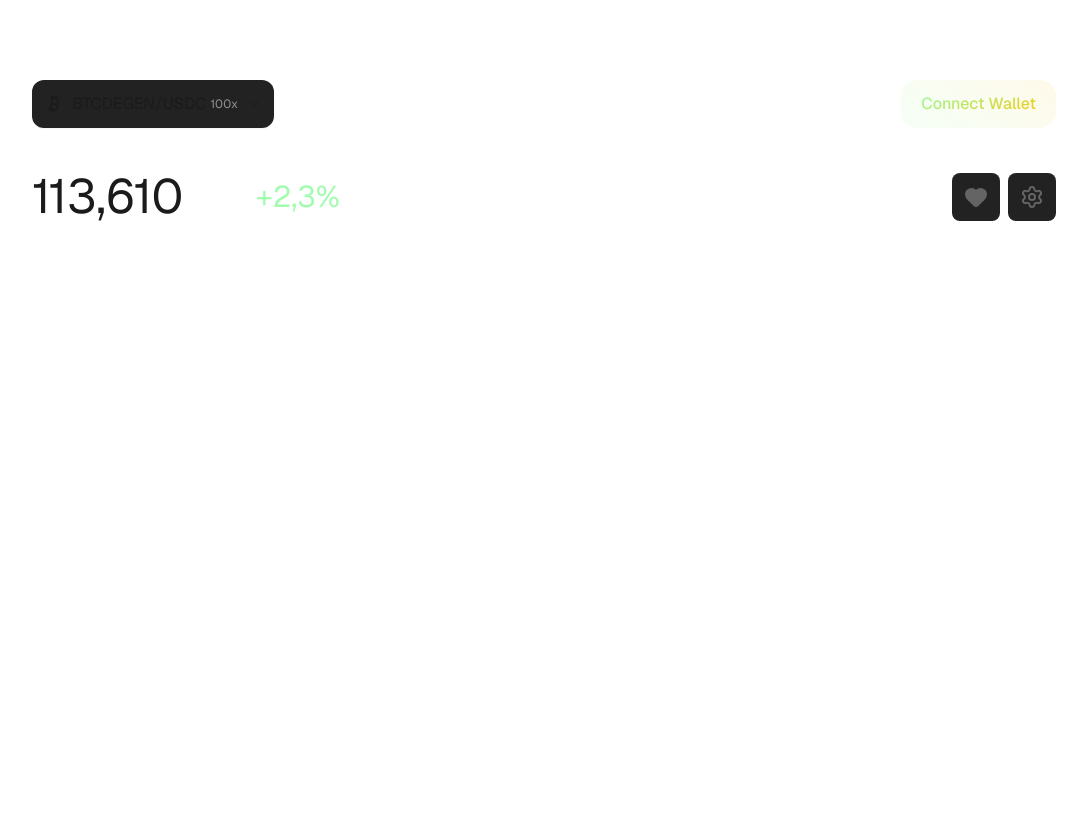
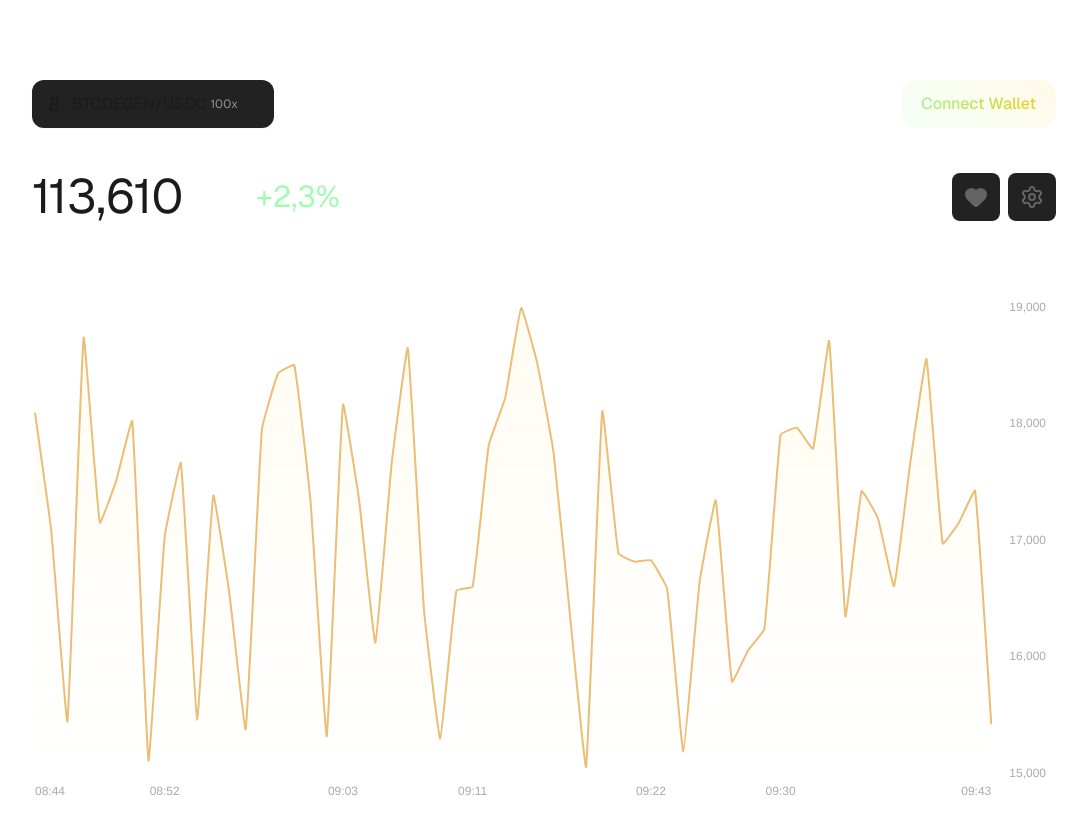
Before and after one commit to Shatlyk1011/chart-dashboard, a Next.js app: page / in a window 1280 px wide. Shown: the top 834 px of the page, without its empty margins (96-1183 px from the left). Before the commit the page ends 800 px from the top, so only its background shows below. Built offline with nearby package versions, Linux system fonts and the light colour scheme.

Commit message:
integrate chartJs with real time updates

```diff
--- a/app/components/CoinSelectComponent/index.tsx
+++ b/app/components/CoinSelectComponent/index.tsx
@@ -11,7 +11,6 @@ interface Props {
 }
 
 export function CoinSelectComponent({ items, placeholder = 'Select value', onChange, value, classes }: Props) {
-  console.log('placeholder', placeholder);
   return (
     <div className="flex w-full flex-col gap-1">
       <Select onValueChange={(value) => onChange(value)} value={value}>
--- /dev/null
+++ b/app/components/LineChart/index.tsx
@@ -0,0 +1,45 @@
+import { FC } from 'react';
+import { Line } from 'react-chartjs-2';
+
+import {
+  Chart as ChartJS,
+  CategoryScale,
+  LinearScale,
+  PointElement,
+  LineElement,
+  Title,
+  Tooltip,
+  Legend,
+  Filler
+} from 'chart.js';
+import useChartData from '@/app/lib/chartjs/useChartMockData';
+
+
+ChartJS.register(
+  CategoryScale,
+  LinearScale,
+  PointElement,
+  LineElement,
+  Title,
+  Tooltip,
+  Legend,
+  Filler
+);
+
+interface Props {
+  selectedCoin: string
+};
+
+
+const LineChart:FC<Props> = ({selectedCoin}) => {
+  const { realMockData, options } = useChartData(selectedCoin)
+
+  return (
+    <div className='w-full py-16 rounded-2xl'>
+      {realMockData && (
+        <Line options={options} data={realMockData} />
+      )}
+    </div>
+  )
+};
+export default LineChart
--- /dev/null
+++ b/app/lib/chartjs/useChartMockData.ts
@@ -0,0 +1,259 @@
+import { ChartData, ChartOptions, Point } from "chart.js";
+import { useEffect, useState } from "react";
+
+//variables
+const textColor = "#aaa";
+const opacityColor = "rgba(255,255,255,0.1)";
+const maxStepLength = 5;
+const firstAndLastLength = 2;
+const isLabelAvailable = false;
+const CHART_MIN_VALUE = 15000
+const CHART_MAX_VALUE = 19000
+const NUM_POINTS = 60
+const INTERVAL_TIME = 2000
+
+// HELPER functions
+function createTimeGenerator(numSteps: number = NUM_POINTS) {
+  let current = new Date();
+  const start = new Date(current);
+  start.setMinutes(start.getMinutes() - (numSteps - 1));
+  return () => {
+    const timeStr = start.toTimeString().slice(0, 5);
+    start.setMinutes(start.getMinutes() + 1);
+    return timeStr;
+  };
+}
+
+const getMinusVal = (number: number, length: number) => {
+  const ratio = Math.floor(length / number);
+  return ratio >= 2 ? ratio : 1;
+};
+
+// show calculated date labels
+const getLabelIndexes = function getIndicesElements(dates: string[]) {
+  let minus = dates?.length > 16 ? getMinusVal(20, dates.length) : 0;
+
+    if (dates && dates.length > 7) {
+      const indices = [];
+      const firstElIdx = 0;
+      const lastElIdx = dates.length - 1;
+      const steps = Math.floor((dates.length - firstAndLastLength) / maxStepLength);
+      let currentStep = 0;
+      let bool = false;
+      for (let i = 0; i < maxStepLength; i++) {
+        currentStep = bool ? currentStep + steps : currentStep + steps - minus;
+        indices.push(dates[currentStep]);
+        bool = !bool;
+      }
+      const indexes = indices.map((idx) => dates.indexOf(idx));
+
+      return [firstElIdx, ...indexes, lastElIdx];
+    } else return dates?.map((idx) => dates.indexOf(idx));
+  };
+
+const useChartData = (selectedCoin: string) => {
+  const [realMockData, setRealMockData] = useState<ChartData<"line", (number | Point | null)[], unknown>>()
+
+  // Generate an array of mock data
+  const generateRandomData = (numDatasets = 1, numPoints = NUM_POINTS) => {
+    const getTime = createTimeGenerator();
+
+    const randomNumbers = (length: number, min = CHART_MIN_VALUE, max = CHART_MAX_VALUE) =>
+    Array.from({ length }, () => Math.floor(Math.random() * (max - min + 1)) + min);
+    return {
+      dates: Array.from({ length: numPoints }, getTime),
+      data: Array.from({ length: numDatasets }, () => ({
+        name: selectedCoin,
+        data: randomNumbers(numPoints),
+      })),
+    };
+  };
+
+  const generateAdditionalData = (numPoints = 1) => {
+    const getTime = createTimeGenerator(numPoints);
+
+    const randomNumbers = (length: number, min = CHART_MIN_VALUE, max = CHART_MAX_VALUE) =>
+      Array.from({ length }, () => Math.floor(Math.random() * (max - min + 1)) + min);
+    // Generate mock data
+    return {
+      // adding only 1 new date
+      dates: [getTime()],
+      data: {
+        name: selectedCoin,
+        data: randomNumbers(numPoints),
+      },
+    };
+  };
+
+  //mock data
+  const mockData = generateRandomData();
+
+  const { dates, data } = mockData;
+
+  const chartData: ChartData<'line'> = {
+    labels: dates,
+
+    datasets: data.map(({ data, name }) => {
+      return {
+        backgroundColor: (ctx, _opts) => {
+          const { ctx: canvas, chartArea } = ctx.chart;
+          if (!chartArea) return undefined;
+          const gradient = canvas.createLinearGradient(0, chartArea.bottom, 0, chartArea.top);
+          gradient.addColorStop(0, 'rgba(255, 200, 0, 0)');
+          gradient.addColorStop(1, 'rgba(255, 200, 0, 0.05)');
+          return gradient;
+        },
+        fill: true,
+        tension: 0.1,
+        pointBackgroundColor: 'white',
+        pointRadius: 0,
+        label: name,
+        data,
+        borderColor: '#ECBD75',
+      };
+    }),
+  };
+
+  useEffect(() => {
+    setRealMockData(chartData);
+
+    // UPDATE INTERVAL: REMOVE FIRST DATA & ADD NEW DATA
+    const interval = setInterval(() => {
+      const newData = generateAdditionalData();
+
+      setRealMockData((prev) => {
+        if (!prev) return prev;
+
+        // Ensure labels stay at most NUM_POINTS by keeping the last NUM_POINTS entries
+        const prevLabels = (prev.labels as string[]) ?? [];
+        const combinedLabels = [...prevLabels, ...newData.dates];
+        const labels = combinedLabels.slice(-NUM_POINTS);
+
+        // Append new point(s) to each dataset and trim to last NUM_POINTS
+        const datasets = prev.datasets.map((dataset) => {
+          const prevPoints = (dataset.data as (number | Point | null)[]) ?? [];
+          const appended = [...prevPoints, ...(newData.data.data as number[])];
+          const trimmed = appended.slice(-NUM_POINTS);
+          return { ...dataset, data: trimmed };
+        });
+
+        return { ...prev, labels, datasets };
+      });
+    }, INTERVAL_TIME);
+
+    return () => clearInterval(interval);
+  }, [selectedCoin]);
+
+  // CHART OPTIONS
+  const options: ChartOptions<'line'> = {
+    datasets: {
+      line: {
+        pointBorderColor: "rgba(0, 0, 0, 0)",
+        pointBackgroundColor: "rgb(0,0,0,0)",
+        pointHitRadius: 50,
+        fill: true,
+        borderWidth: 2,
+        borderJoinStyle: "miter",
+        pointBorderWidth: 5,
+        pointHoverBorderColor: "rgba(255, 255, 255, 1)",
+        animation: {
+          duration: 0,
+        },
+      },
+    },
+
+    plugins: {
+      tooltip: {
+        titleColor: "#fff",
+        backgroundColor: "#222",
+
+        borderColor: opacityColor,
+        titleFont: { size: 20 },
+        bodyFont: {
+          size: 14,
+          weight: "bold",
+          lineHeight: 1.2,
+        },
+        bodyColor: "#ECBD75",
+        usePointStyle: false,
+        padding: {
+          x: 16,
+          y: 14,
+        },
+        boxHeight: 0,
+        boxWidth: 0,
+      },
+
+      legend: {
+        display: isLabelAvailable,
+        position: "top",
+        align: "start",
+        onHover: function (e:any) {
+          e.native.target.style.cursor = "pointer";
+        },
+        onLeave: function (e:any) {
+          e.native.target.style.cursor = "default";
+        },
+
+        labels: {
+          padding: 12,
+          useBorderRadius: true,
+          color: textColor,
+          pointStyleWidth: 23,
+          font: { size: 14 },
+        },
+      },
+    },
+    scales: {
+      x: {
+        border: {
+          color: "rgb(255,255,255,0.1)",
+        },
+        beginAtZero: true,
+        ticks: {
+          align: "inner",
+          maxTicksLimit: 7,
+          color: textColor,
+          font: { size: 12 },
+          callback(_: any, index:number) {
+            let idxs = getLabelIndexes(dates);
+            if (idxs.includes(index)) return dates[index];
+            return null;
+          },
+        },
+        grid: {
+          color: "transparent",
+          tickColor: opacityColor,
+        },
+      },
+      y: {
+        min: CHART_MIN_VALUE,
+        max: CHART_MAX_VALUE,
+
+        border: {
+          color: "rgb(255,255,255,0.1)",
+        },
+        position: "right",
+        beginAtZero: true,
+
+        ticks: {
+          align: "inner",
+          color: textColor,
+          padding: 10,
+          maxTicksLimit: 5,
+          stepSize: 1,
+        },
+        grid: {
+          color: "transparent",
+          tickColor: opacityColor,
+        },
+      },
+    },
+  };
+
+
+  return { realMockData , options }
+
+}
+
+export default useChartData
--- a/app/page.tsx
+++ b/app/page.tsx
@@ -1,19 +1,24 @@
 'use client'
 import { useState } from "react";
 import { COINS } from "@/data";
+
+import { HeartIcon, Settings } from "lucide-react";
+
+//components
 import { CoinSelectComponent } from "./components/CoinSelectComponent";
 import ConnectButton from "./components/ConnectButton";
-import { HeartIcon, Settings } from "lucide-react";
+import LineChart from "./components/LineChart";
 
 export default function Home() {
   const [selectedCoin, setSelectedCoin] = useState(COINS[0].value)
-  console.log('selectedCoin', selectedCoin);
+
+  const selectedCoinLabel = COINS.find(({ value }) => value === selectedCoin)?.label
+
   return (
     <main className="flex min-h-screen font-sans py-20 px-12">
       <section className="max-w-5xl w-full mx-auto ">
         <div className="flex justify-between mb-10">
           <CoinSelectComponent items={COINS} onChange={(val) => setSelectedCoin(val)} value={selectedCoin} />
-
           <div>
             <ConnectButton />
           </div>
@@ -34,6 +39,8 @@ export default function Home() {
             </button>
           </div>
         </div>
+
+        <LineChart selectedCoin={selectedCoinLabel!} />
       </section>
     </main>
   );
--- a/package.json
+++ b/package.json
@@ -10,10 +10,12 @@
   },
   "dependencies": {
     "@radix-ui/react-select": "^2.2.6",
+    "chart.js": "^4.5.1",
     "clsx": "^2.1.1",
     "lucide-react": "^0.555.0",
     "next": "15.4.1",
     "react": "19.2.0",
+    "react-chartjs-2": "^5.3.1",
     "react-dom": "19.2.0",
     "tailwind-merge": "^3.4.0"
   },
```
Also changed, not shown: app/components/ConnectButton/index.tsx (+1 -0 lines), 1 other file (tests, documents, lock files or other folders).
